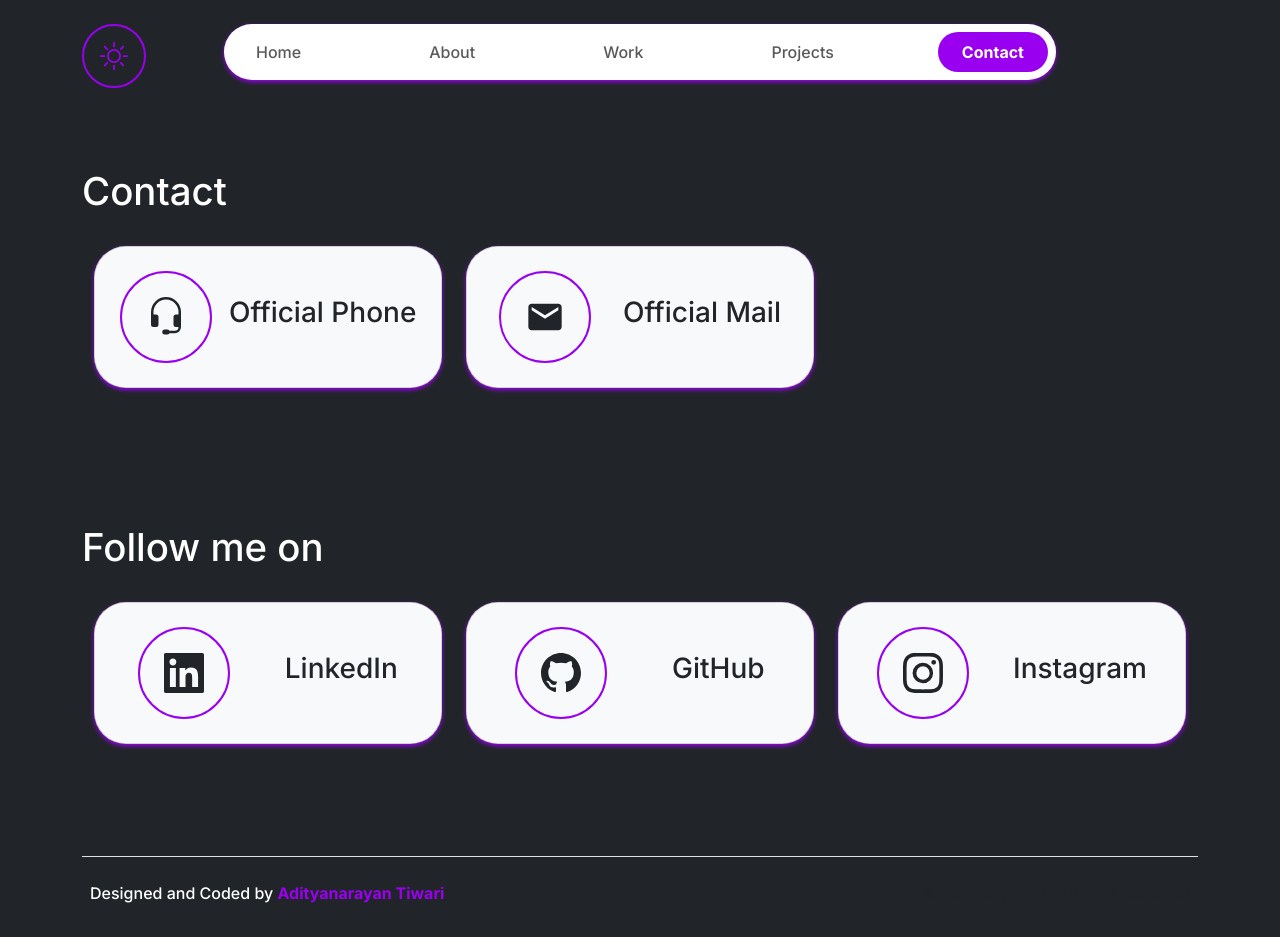
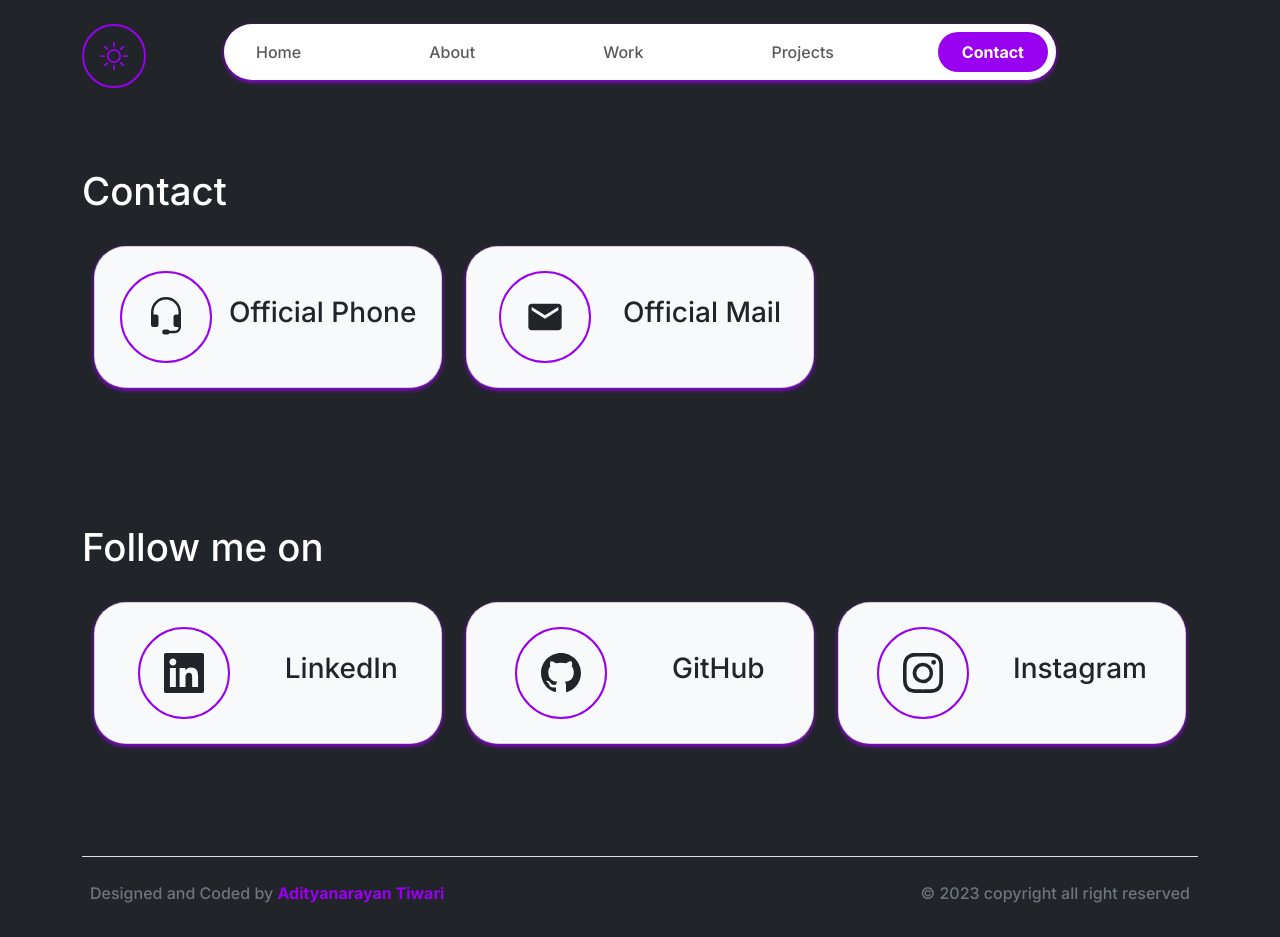
Before and after one commit to iamadityanarayan/my-portfolio, a React (Vite) app: page /contact in a window 1280 px wide. Built offline with nearby package versions, Linux system fonts and the light colour scheme.

Commit message:
footer color updated

```diff
--- a/src/components/Footer/Footer.tsx
+++ b/src/components/Footer/Footer.tsx
@@ -3,11 +3,11 @@ import './footer.css';
 const Footer = () => {
   return (
     <div className='footer-section border-top p-2 pt-4 d-flex justify-content-between flex-column flex-lg-row text-center gap-2 pb-5'>
-      <div className=''>
+      <div className='text-secondary'>
         Designed and Coded by{' '}
         <span className='text-purple fw-bold'>Adityanarayan Tiwari</span>
       </div>
-      <div className='text-muted'>© 2023 copyright all right reserved</div>
+      <div className='text-secondary'>© 2023 copyright all right reserved</div>
     </div>
   );
 };
```
